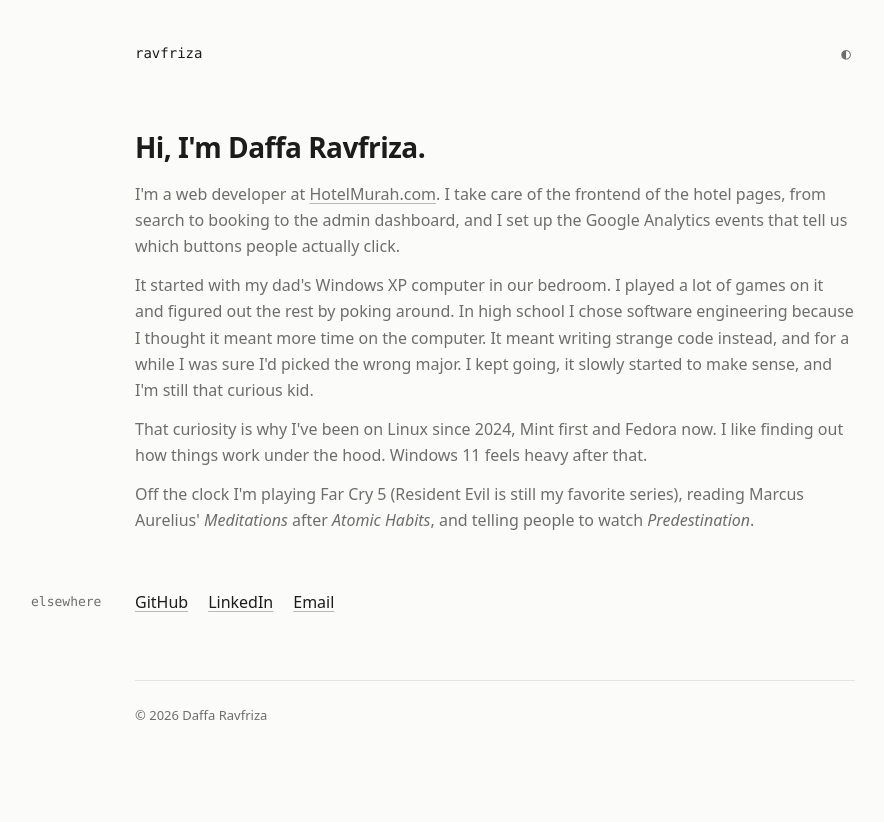
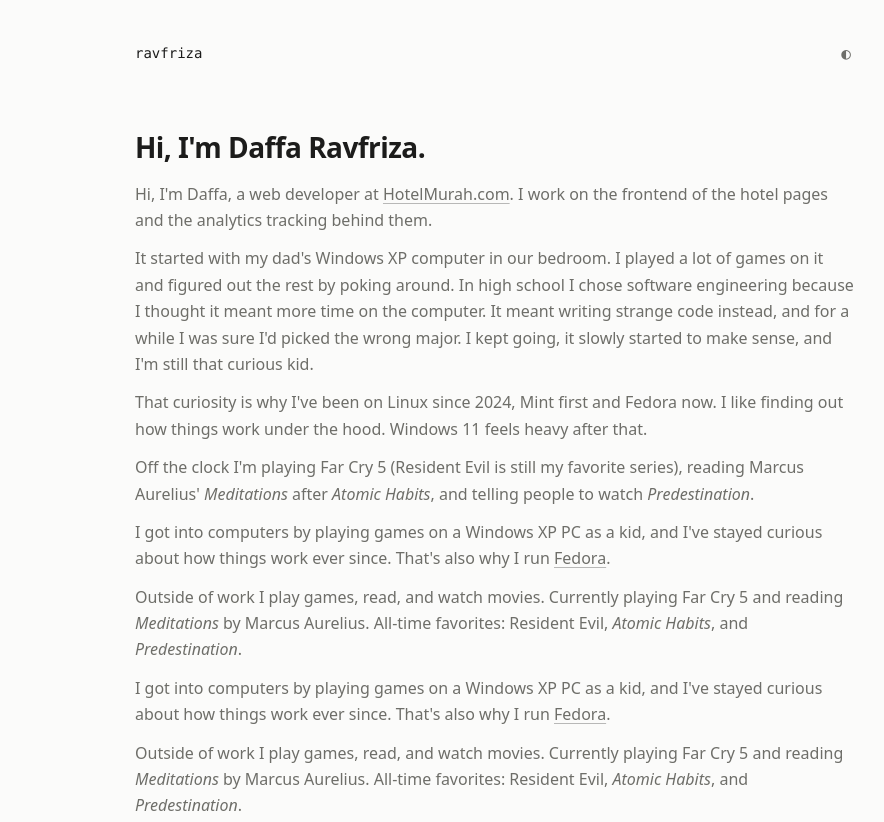
Before and after one commit to ravfriza/ravfriza.github.io, an Astro site: page / in a window 1280 px wide. Shown: the top 822 px of the page, without its empty margins (197-1081 px from the left). Before the commit the page ends 800 px from the top, so only its background shows below. Built offline with nearby package versions, Linux system fonts and the light colour scheme; Astro itself is replaced by a stand-in of ours.

Commit message:
Tighten bio
- Shorter, factual bio: work, how I started, interests

```diff
--- a/src/pages/index.astro
+++ b/src/pages/index.astro
@@ -7,9 +7,8 @@ import { site } from '../site';
   <section class="intro">
     <h1>Hi, I'm Daffa Ravfriza.</h1>
     <p class="muted">
-      I'm a web developer at <a href="https://www.hotelmurah.com">HotelMurah.com</a>. I take care of
-      the frontend of the hotel pages, from search to booking to the admin dashboard, and I set up the
-      Google Analytics events that tell us which buttons people actually click.
+      Hi, I'm Daffa, a web developer at <a href="https://www.hotelmurah.com">HotelMurah.com</a>. I
+      work on the frontend of the hotel pages and the analytics tracking behind them.
     </p>
     <p class="muted">
       It started with my dad's Windows XP computer in our bedroom. I played a lot of games on it and
@@ -27,6 +26,22 @@ import { site } from '../site';
       Aurelius' <em>Meditations</em> after <em>Atomic Habits</em>, and telling people to watch <em
         >Predestination</em
       >.
+    </p>
+    <p class="muted">
+      I got into computers by playing games on a Windows XP PC as a kid, and I've stayed curious about
+      how things work ever since. That's also why I run <a href="https://fedoraproject.org">Fedora</a>.
+    </p>
+    <p class="muted">
+      Outside of work I play games, read, and watch movies. Currently playing Far Cry 5 and reading <em>Meditations</em>
+      by Marcus Aurelius. All-time favorites: Resident Evil, <em>Atomic Habits</em>, and <em>Predestination</em>.
+    </p>
+    <p class="muted">
+      I got into computers by playing games on a Windows XP PC as a kid, and I've stayed curious about
+      how things work ever since. That's also why I run <a href="https://fedoraproject.org">Fedora</a>.
+    </p>
+    <p class="muted">
+      Outside of work I play games, read, and watch movies. Currently playing Far Cry 5 and reading <em>Meditations</em> by
+      Marcus Aurelius. All-time favorites: Resident Evil, <em>Atomic Habits</em>, and <em>Predestination</em>.
     </p>
   </section>
 
--- a/src/site.ts
+++ b/src/site.ts
@@ -2,7 +2,7 @@ export const site = {
   name: 'Daffa Ravfriza',
   handle: 'ravfriza',
   description:
-    'Daffa Ravfriza — web developer at HotelMurah.com, Fedora user, Resident Evil fan.',
+    'Daffa Ravfriza — web developer at HotelMurah.com.',
   links: [
     { label: 'GitHub', href: 'https://github.com/ravfriza' },
     { label: 'LinkedIn', href: 'https://id.linkedin.com/in/ravfriza' },
```
